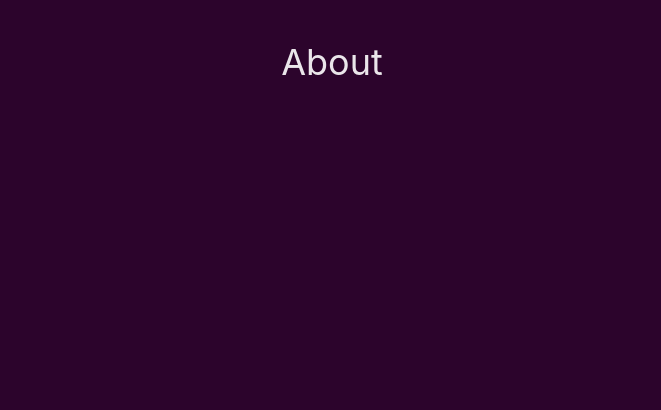
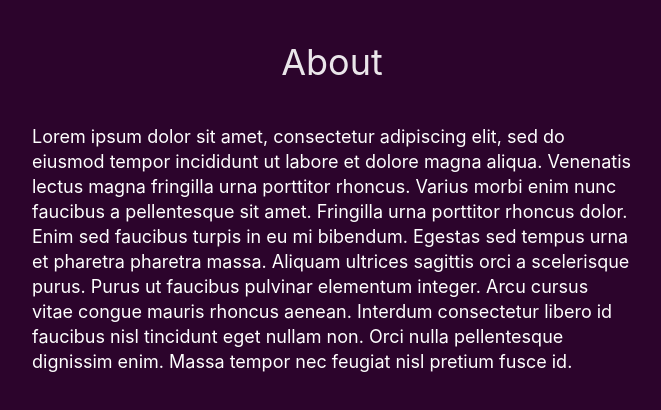
Before and after one commit to oscar-ct/react-reviews, a React (Create React App) app: page /about in a window 1280 px wide. Shown: the top 410 px of the page, without its empty margins (308-969 px from the left). Built offline with nearby package versions, Linux system fonts and the light colour scheme.

Commit message:
feat: edit context, add about text, minor styling

```diff
--- a/src/components/About.jsx
+++ b/src/components/About.jsx
@@ -1,8 +1,17 @@
 import Header from "./Header";
+import {motion, AnimatePresence} from "framer-motion";
 
 function About () {
     return (
-        <Header title="About"/>
+        <>
+            <Header title="About"/>
+            <AnimatePresence>
+                <motion.div initial={{opacity: 0}} animate={{opacity: 1}} exit={{opacity: 0}}>
+                    <div className="about-text" >Lorem ipsum dolor sit amet, consectetur adipiscing elit, sed do eiusmod tempor incididunt ut labore et dolore magna aliqua. Venenatis lectus magna fringilla urna porttitor rhoncus. Varius morbi enim nunc faucibus a pellentesque sit amet. Fringilla urna porttitor rhoncus dolor. Enim sed faucibus turpis in eu mi bibendum. Egestas sed tempus urna et pharetra pharetra massa. Aliquam ultrices sagittis orci a scelerisque purus. Purus ut faucibus pulvinar elementum integer. Arcu cursus vitae congue mauris rhoncus aenean. Interdum consectetur libero id faucibus nisl tincidunt eget nullam non. Orci nulla pellentesque dignissim enim. Massa tempor nec feugiat nisl pretium fusce id.
+                    </div>
+                </motion.div>
+            </AnimatePresence>
+        </>
     )
 }
 
--- a/src/context/ReviewsContext.js
+++ b/src/context/ReviewsContext.js
@@ -13,7 +13,7 @@ export const ReviewProvider = function ( {children} ) {
         },
         {
             id: 2,
-            text: "Love the app",
+            text: "Lorem ipsum dolor sit amet, consectetur adipiscing elit, sed do eiusmod tempor incididunt ut labore et dolore magna aliqua. Viverra mauris in aliquam sem fringilla ut morbi. Amet dictum sit amet justo donec enim diam vulputate ut. Molestie nunc non blandit massa enim.",
             rating: 7
         },
         {
--- a/src/index.css
+++ b/src/index.css
@@ -123,3 +123,8 @@ input[type='radio'] {
 .about-link {
   color: white;
 }
+.about-text {
+  color: white;
+  font-size: 18px;
+  line-height: 25px;
+}
```
